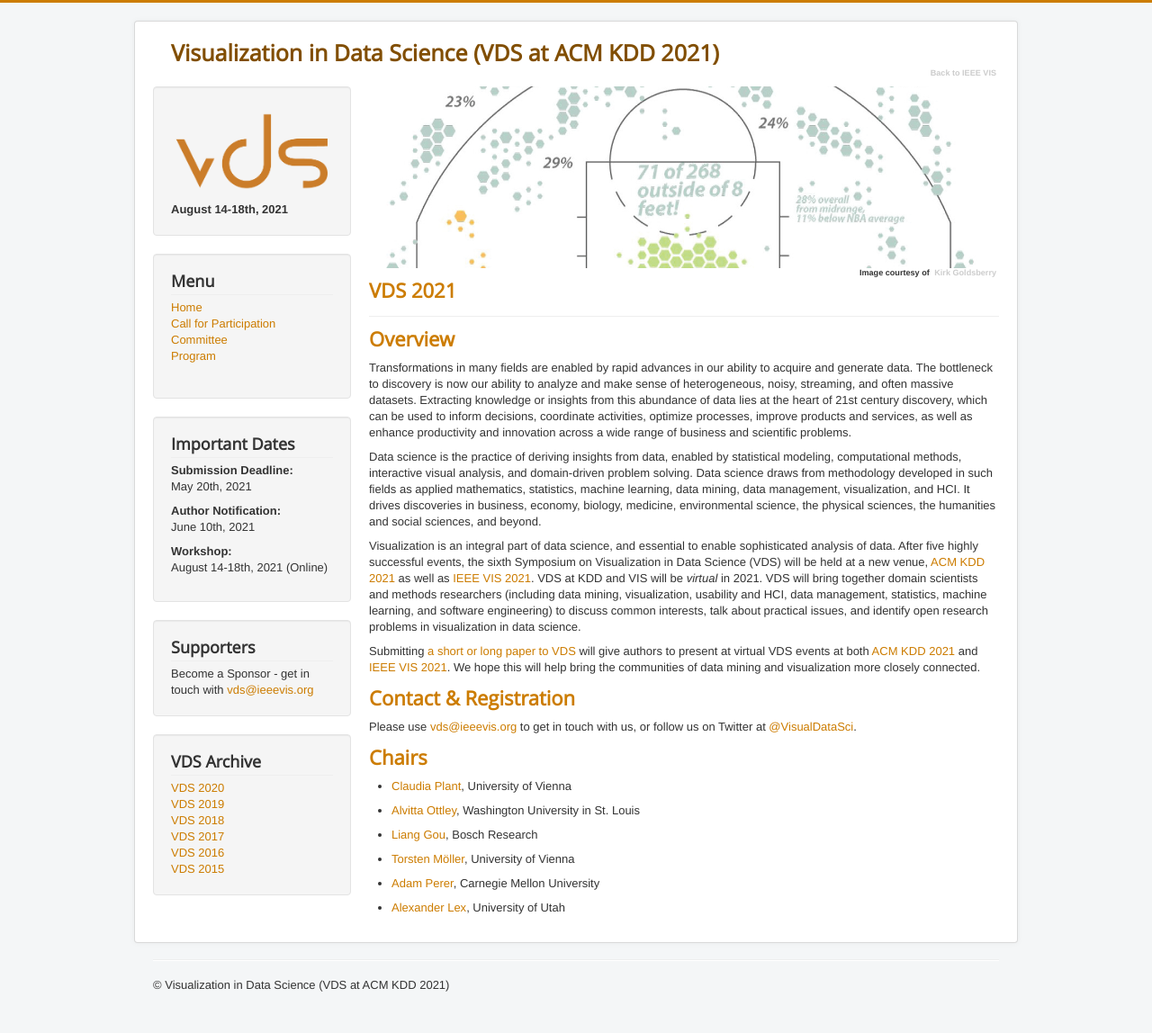
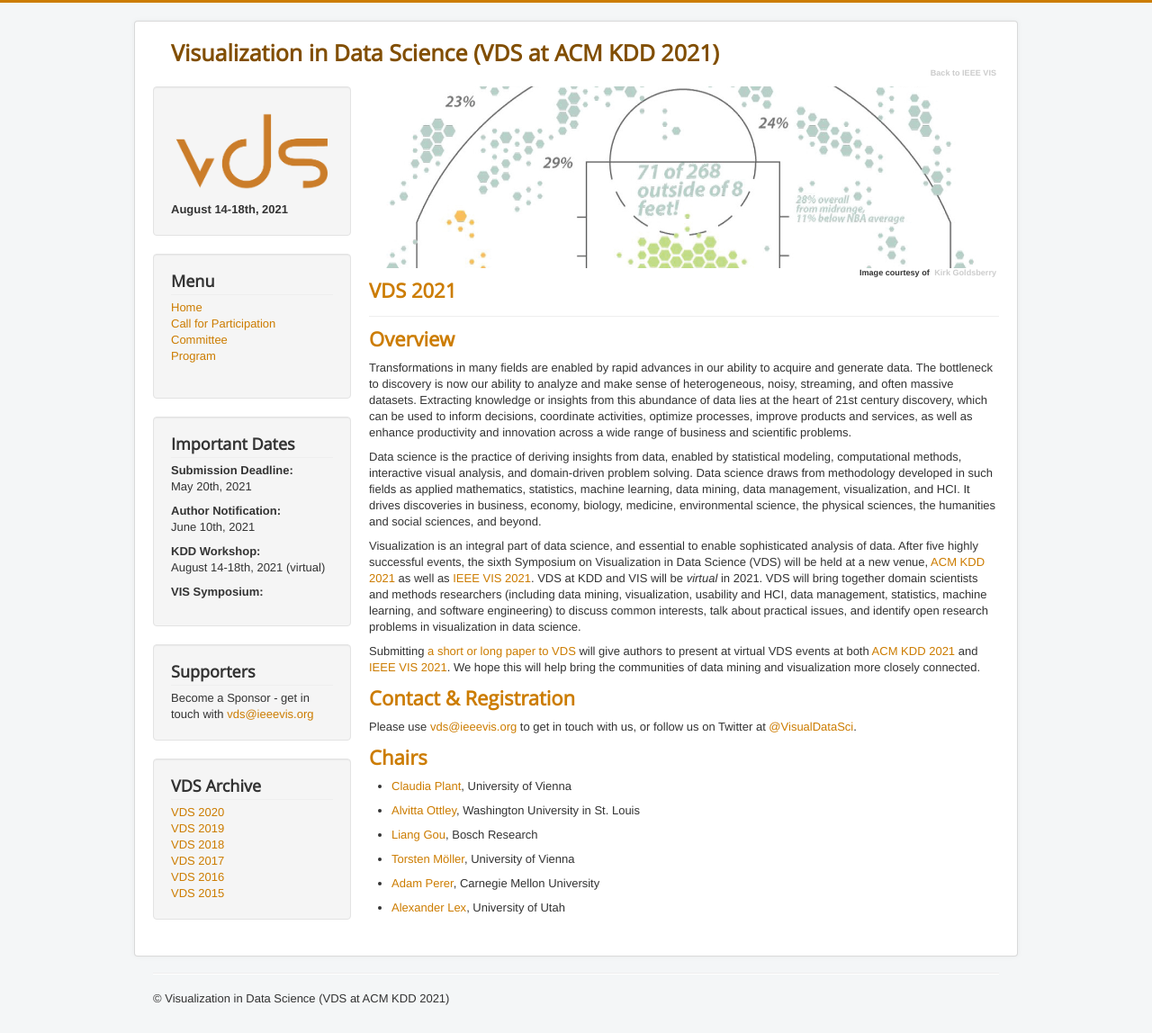
Before and after one commit to visualdatascience/2022, a Jekyll site: the page built from index.md, in a window 1280 px wide. Shown: the whole page at 90% size. Built offline with Jekyll 4.4.1, drawn with Linux system fonts in a browser that asks for light colours.

Commit message:
updated sidebar

```diff
--- a/_config.yml
+++ b/_config.yml
@@ -9,7 +9,8 @@ conferencedate: "August 14-18th, 2021" #"Mon, Oct. 26, 2020"
 
 deadline_submission: "May 20th, 2021" # <s>Fri, July 17, 2020</s><br> Fri, July 24, 2020"
 deadline_notification: "June 10th, 2021" #"<s>Fri, August 28, 2020</s><br> Fri, Sept. 4, 2020"
-event_date: "August 14-18th, 2021 (Online)" #"Mon, Oct. 26, 2020"
+event_date: "August 14-18th, 2021 (virtual)" #"Mon, Oct. 26, 2020"
+event2_date: "October 24-29th, 2021 (virtual)"
 
 # Build settings
 markdown: kramdown
--- a/_includes/header.html
+++ b/_includes/header.html
@@ -32,7 +32,8 @@
                 <div class="custom">
                     <p><strong>Submission Deadline:</strong><br>{{ site.deadline_submission }} </p>
                     <p><strong>Author Notification:</strong><br>{{ site.deadline_notification }} </p>
-                    <p><strong>Workshop:</strong><br>{{ site.event_date }} </p>
+                    <p><strong>KDD Workshop:</strong><br>{{ site.event_date }} </p>
+                    <p><strong>VIS Symposium:</strong><br>{{ site.event_date2 }} </p>
                     <!--<p><strong>Camera Ready Submission:</strong><br>{{ site.deadline_camera }} </p>-->
                     <!--<p></p>-->
                     <!--<p><strong>Poster Submission Deadline:</strong><br>{{ site.deadline_poster }} </p>-->
```
